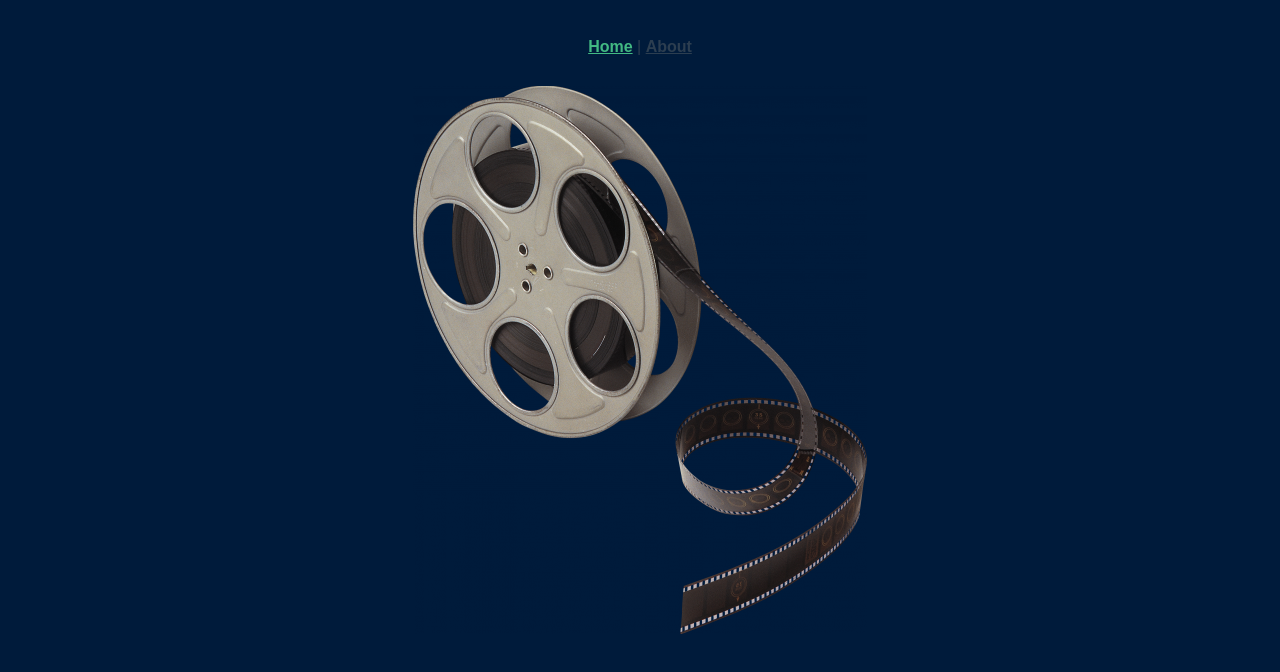
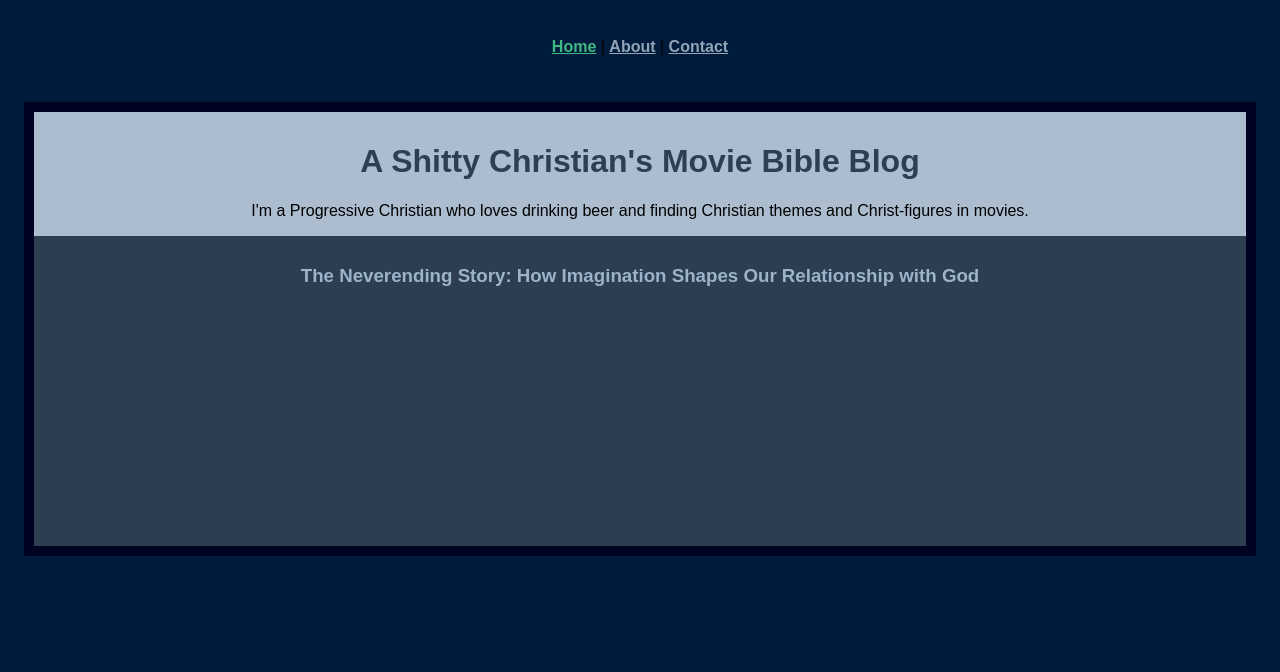
Before and after one commit to belynne0804/booze_bible_blog, a Vue app: page /#/ in a window 1280 px wide. Shown: the top 672 px of the page. Built offline with nearby package versions, Linux system fonts and the light colour scheme.

Commit message:
contact form, styling

```diff
--- a/src/App.vue
+++ b/src/App.vue
@@ -1,10 +1,17 @@
 <template>
-  <div id="nav">
+  <div class="topnav" id="nav">
     <router-link to="/">Home</router-link> |
-    <router-link to="/about">About</router-link>
+    <router-link to="/about">About</router-link> |
+    <router-link to="/contact">Contact</router-link>
   </div>
   <router-view/>
 </template>
+
+<script>
+export default {
+
+}
+</script>
 
 <style>
 #app {
@@ -12,19 +19,30 @@
   -webkit-font-smoothing: antialiased;
   -moz-osx-font-smoothing: grayscale;
   text-align: center;
-  color: #2c3e50;
+}
+
+h1, h2, h3, h4, label {
+  color: #9cb3c9;
+}
+
+
+.topnav router-link.active {
+  background-color: #04AA6D;
+  color: white;
 }
 
 #nav {
   padding: 30px;
+  overflow: hidden;
 }
 
 #nav a {
   font-weight: bold;
-  color: #2c3e50;
+  color: #92A4B6;
 }
 
 #nav a.router-link-exact-active {
   color: #42b983;
 }
+
 </style>
--- /dev/null
+++ b/src/components/Content.vue
@@ -0,0 +1,36 @@
+<template>
+  <div class="container">
+    <h1 class="content-header">A Shitty Christian's Movie Bible Blog</h1>
+    <p>I'm a Progressive Christian who loves drinking beer and finding Christian themes and Christ-figures in movies.</p>
+    <div class="content">
+        <div class="content-header">
+            <h3>The Neverending Story: How Imagination Shapes Our Relationship with God</h3>
+        </div>
+        <div class="content-body left"></div>
+        <div class="content-body right"></div>
+    </div>
+  </div>
+</template>
+
+<script>
+</script>
+
+<style>
+.container {
+    background-color: #ABBDCF;
+    margin: 1em;
+    padding-top: 10px;
+    border: 10px solid #000222;
+}
+
+.content-header {
+  color: #2d4052;
+}
+
+.content {
+    background-color: #2C3E50;
+    color: #ABBDCF;
+    min-height: 300px;
+    padding-top: 10px;
+}
+</style>
--- a/src/views/About.vue
+++ b/src/views/About.vue
@@ -1,5 +1,9 @@
 <template>
-  <div class="about">
-    <h1>This is an about page</h1>
-  </div>
+    <div class="w3-container">
+      <h2>Displaying Colors</h2>
+    </div>
 </template>
+
+<style>
+
+</style>
--- /dev/null
+++ b/src/views/Contact.vue
@@ -0,0 +1,57 @@
+<template>
+  <div class="contact">
+    <h1>Don't hesitate to get in touch with me!</h1>
+    <label for="fname">First Name</label>
+      <input type="text" id="fname" name="firstname" placeholder="Your name..">
+
+      <label for="lname">Last Name</label>
+      <input type="text" id="lname" name="lastname" placeholder="Your last name..">
+
+      <label for="country">Country</label>
+      <select id="country" name="country">
+        <option value="australia">Australia</option>
+        <option value="canada">Canada</option>
+        <option value="usa">USA</option>
+      </select>
+
+      <label for="subject">Subject</label>
+      <textarea id="subject" name="subject" placeholder="Write something.." style="height:200px"></textarea>
+
+      <input type="submit" value="Submit">
+  </div>
+</template>
+
+<script>
+
+</script>
+
+<style>
+  input[type=text], select, textarea {
+    width: 100%; /* Full width */
+    padding: 12px; /* Some padding */
+    border: 1px solid #ccc; /* Gray border */
+    border-radius: 4px; /* Rounded borders */
+    box-sizing: border-box; /* Make sure that padding and width stays in place */
+    margin-top: 6px; /* Add a top margin */
+    margin-bottom: 16px; /* Bottom margin */
+    resize: vertical /* Allow the user to vertically resize the textarea (not horizontally) */
+  }
+
+  input[type=submit] {
+    background-color: #04AA6D;
+    color: white;
+    padding: 12px 20px;
+    border: none;
+    border-radius: 4px;
+    cursor: pointer;
+  }
+
+  input[type=submit]:hover {
+    background-color: #45a049;
+  }
+
+  .container {
+    border-radius: 5px;
+    padding: 20px;
+  }
+</style>
--- a/src/views/Home.vue
+++ b/src/views/Home.vue
@@ -1,8 +1,18 @@
 <template>
   <div class="home">
-    <img src="../assets/movieReel.png">
+    <Content></Content>
   </div>
 </template>
 
 <script>
+import Content from '../components/Content.vue'
+
+export default {
+  components: {
+    Content
+  }
+}
 </script>
+
+<style>
+</style>
```
Also changed, not shown: src/assets/movie-pics/never-ending-story.jpeg (added).
